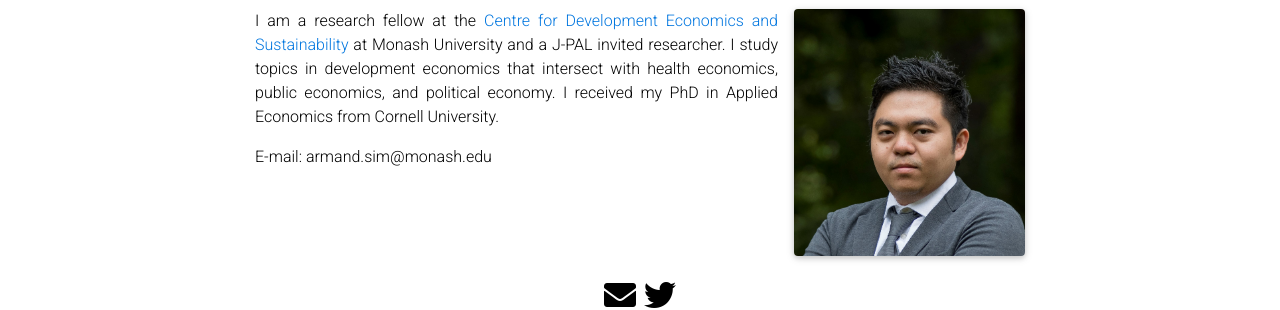
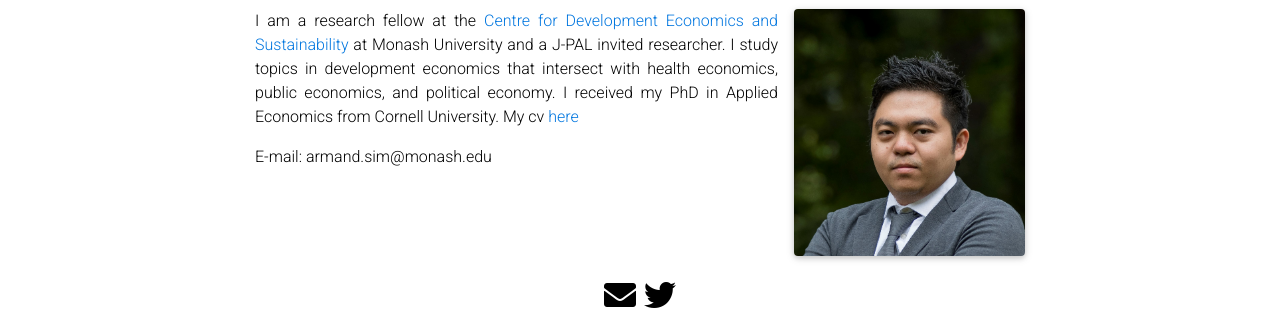
Before and after one commit to armandsim/armandsim.github.io, a Jekyll site: the page built from _pages/about.md, in a window 1280 px wide. Shown: the part 192-502 px from the top of the page. Built offline with Jekyll 4.4.1, drawn with Linux system fonts in a browser that asks for light colours; comment, search, counter and statistics services are not loaded; a style sheet for code colours, icons or effects is not loaded.

Commit message:
update cv

```diff
--- a/_pages/about.md
+++ b/_pages/about.md
@@ -17,6 +17,7 @@ social: true  # includes social icons at the bottom of the page
 I am a research fellow at the [Centre for Development Economics and Sustainability](https://www.monash.edu/business/cdes) at Monash University and a J-PAL invited researcher.
 I study topics in development economics that intersect with health economics, public economics, and political economy.
 I received my PhD in Applied Economics from Cornell University.
+My cv [here](https://www.dropbox.com/s/ptlzoz5qzc6kvvw/CV.pdf?raw=1)
  {: style="text-align: justify"}
 
 E-mail: armand.sim@monash.edu
```
Also changed, not shown: _config.yml (line endings or trailing spaces).
